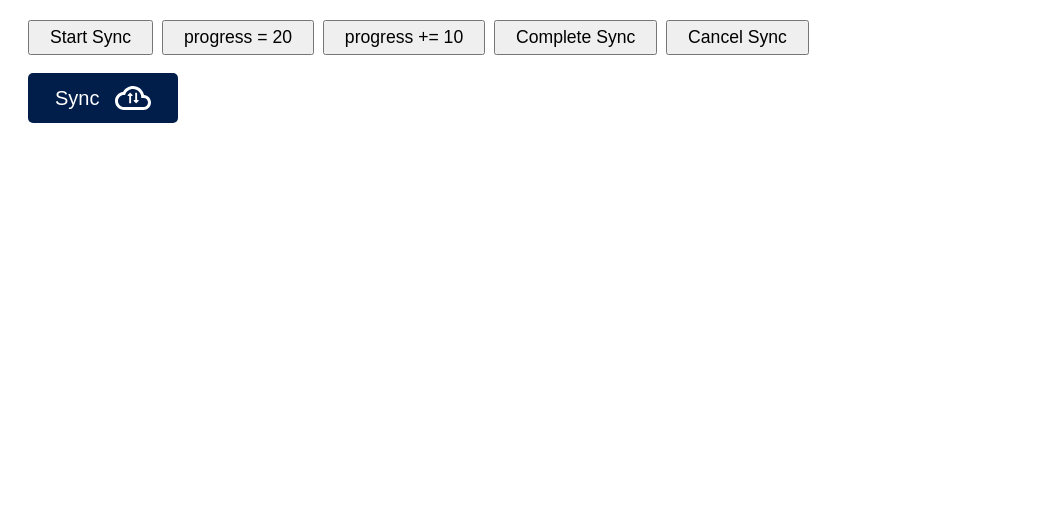
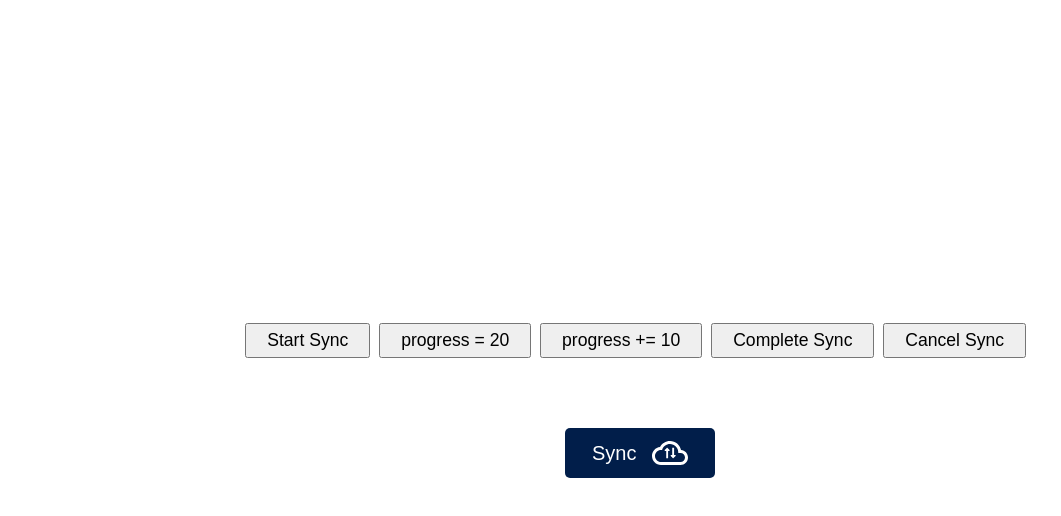
Before and after one commit to vuesence/cloud-sync-button, a Vue app: page / in a window 1280 px wide. Shown: the top 516 px of the page, without its empty margins (0-1061 px from the left). Built offline with nearby package versions, Linux system fonts and the light colour scheme.

Commit message:
centered alignment on the screen

```diff
--- a/src/App.vue
+++ b/src/App.vue
@@ -62,12 +62,27 @@ export default {
 </script>
 
 <style>
+html, body {
+  height:100%;
+  padding:0;
+  margin:0;
+}
+body {
+  /* color: #2c3e50; */
+  /* margin: 20px; */
+  display: flex;
+  /* flex-direction: column; */
+  justify-content: center;
+  align-items: center;
+}
 #app {
-  color: #2c3e50;
-  margin: 20px;
+  display: flex;
+  flex-direction: column;
+  justify-content: center;
+  align-items: center;
 }
 button {
-  margin: 0 0.5em 1em 0;
+  margin: 0 0.5em 70px 0;
   padding: 5px 20px;
   font-size: 1.1em;
 }
```
Also changed, not shown: 6 other files (tests, documents, lock files or other folders).
